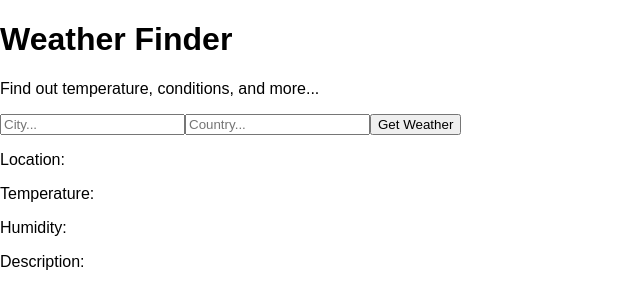
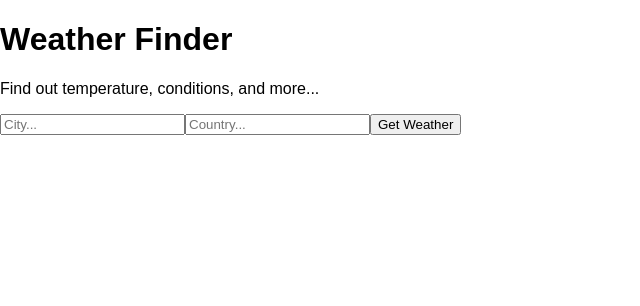
Before and after one commit to acfromspace/weatherchecker, a React (Create React App) app: page / in a window 1280 px wide. Shown: the top 306 px of the page, without its empty margins (0-640 px from the left). Built offline with nearby package versions, Linux system fonts and the light colour scheme.

Commit message:
[*] Barebones finished

```diff
--- a/src/App.js
+++ b/src/App.js
@@ -1,13 +1,13 @@
-import React, { Component } from 'react';
-import './App.css';
+import React, { Component } from "react";
+import "./App.css";
 
-import Titles from './components/Titles';
-import Form from './components/Form';
-import Weather from './components/Weather';
+import Titles from "./components/Titles";
+import Form from "./components/Form";
+import Weather from "./components/Weather";
 
 // Create an instance of the application that creates a component via React
 
-const API_KEY = '3d0ef9639326e8f751a89d6ef01a91bf';
+const API_KEY = "3d0ef9639326e8f751a89d6ef01a91bf";
 
 class App extends Component {
   // constructor(props) {
@@ -23,20 +23,25 @@ class App extends Component {
     humidity: undefined,
     description: undefined,
     error: undefined
-  }
+  };
   // One can put their own methods here
   // JSON = Javascript Object Notation
-  getWeather = async (e) => {
+  getWeather = async e => {
     // Prevent the default behavior of this component
     e.preventDefault();
+    // Input from the user
     const city = e.target.elements.city.value;
     const country = e.target.elements.country.value;
     // Variable that makes the call to the URL
-    const API_CALL = await fetch(`http://api.openweathermap.org/data/2.5/weather?q=${city},${country}&appid=${API_KEY}&units=metric`);
+    const API_CALL = await fetch(
+      `http://api.openweathermap.org/data/2.5/weather?q=${city},${country}&appid=${API_KEY}&units=metric`
+    );
     // Convert the response from the URL to json format (json is a universal accepted language)
     const data = await API_CALL.json();
-    // Display the data
-    console.log(data);
+    // If both return true, then render the code
+    if (city && country) {
+      // // Display the data
+      // console.log(data);
       // Have the state variables equal to the proper data calls
       // This is how to manipulate APIs
       this.setState({
@@ -46,9 +51,19 @@ class App extends Component {
         humidity: data.main.humidity,
         // In this API, it uses an array for the description
         description: data.weather[0].description,
-      error: "",
+        error: ""
+      });
+    } else {
+      this.setState({
+        temperature: undefined,
+        city: undefined,
+        country: undefined,
+        humidity: undefined,
+        description: undefined,
+        error: "Please enter the value."
       });
     }
+  };
 
   // Back in time, one had to do this to properly bind the function React version < 16.0
   // constructor() {
@@ -67,7 +82,8 @@ class App extends Component {
           country={this.state.country}
           humidity={this.state.humidity}
           description={this.state.description}
-          error={this.state.error} />
+          error={this.state.error}
+        />
       </div>
       // <div className="App">
       //   <header className="App-header">
--- a/src/components/Weather.js
+++ b/src/components/Weather.js
@@ -4,10 +4,12 @@ class Weather extends Component {
     render() {
         return (
             <div>
-                <p>Location: {this.props.city}{this.props.country}</p>
-                <p>Temperature: {this.props.temperature}</p>
-                <p>Humidity: {this.props.humidity}</p>
-                <p>Description: {this.props.description}</p>
+                {/* The && functions as if "Only perform if all are true" */}
+                { this.props.city && this.props.country && <p>Location: {this.props.city}, {this.props.country}</p>}
+                { this.props.temperature && <p>Temperature: {this.props.temperature}</p>}
+                { this.props.humidity && <p>Humidity: {this.props.humidity}</p>}
+                { this.props.description && <p>Description: {this.props.description}</p>}
+                { this.props.error && <p>{ this.props.error }</p>}
                 {/* Wind speed perhaps? */}
             </div>
         );
```
Lines whose indentation alone changed are shown as unchanged.
